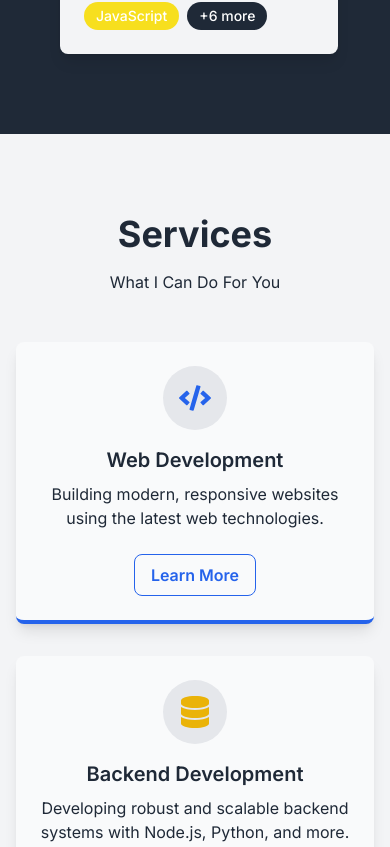
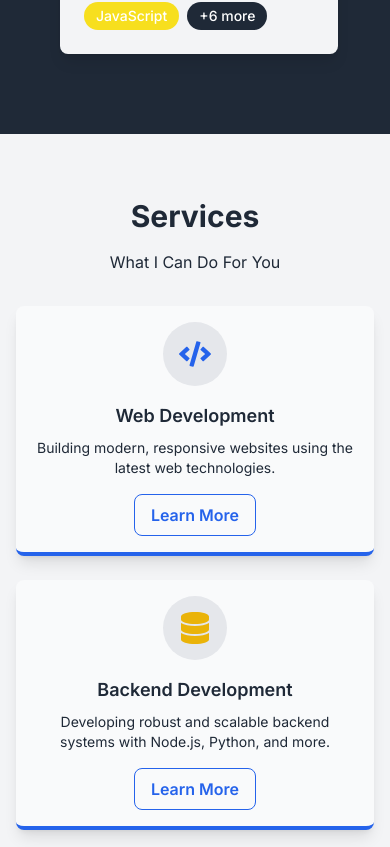
Before and after one commit to LucasNoliveira/portfolio-page, a Next.js app: page / in a window 390 px wide. Shown: the part 4937-5784 px from the top of the page. Built offline with nearby package versions, Linux system fonts and the light colour scheme.

Commit message:
Services responsivity

```diff
--- a/src/app/components/Services.tsx
+++ b/src/app/components/Services.tsx
@@ -10,18 +10,18 @@ const ServicesSection: FC = () => {
     const isInView = useInView(ref, { amount: 0.4, once: true });
 
     return (
-        <section ref={ref} className="bg-gray-100 py-20 border-b-4 border-gray-300" id="services">
+        <section ref={ref} className="bg-gray-100 py-16 sm:py-20 lg:py-24 border-b-4 border-gray-300" id="services">
             <div className="container mx-auto px-4">
-                <div className="text-center mb-12">
-                    <h2 className="text-4xl font-bold text-gray-800">
+                <div className="text-center mb-8 sm:mb-12">
+                    <h2 className="text-3xl sm:text-4xl lg:text-5xl font-bold text-gray-800">
                         {translations.servicesTitle}
                     </h2>
-                    <p className="mt-4 text-gray-800">
+                    <p className="mt-4 text-gray-800 text-base sm:text-lg lg:text-xl">
                         {translations.servicesSubtitle}
                     </p>
                 </div>
 
-                <div className="flex flex-wrap justify-center gap-8">
+                <div className="flex flex-wrap justify-center gap-6 md:gap-8 lg:gap-10">
                     {translations.servicesList.map((service: any, index: number) => (
                         <ServiceCard
                             key={index}
@@ -59,23 +59,23 @@ const ServiceCard: FC<ServiceCardProps> = ({ service, isInView, index }) => {
 
     return (
         <motion.div
-            className="w-full md:w-1/3 lg:w-1/4 p-6 bg-gray-50 rounded-lg shadow-lg transform transition-transform duration-300 hover:scale-105  border-b-4 border-blue-600"
+            className="w-full sm:w-1/2 md:w-1/3 lg:w-1/4 p-4 sm:p-6 bg-gray-50 rounded-lg shadow-lg transform transition-transform duration-300 hover:scale-105 border-b-4 border-blue-600"
             initial={{ opacity: 0, y: 50 }}
             animate={isInView ? { opacity: 1, y: 0 } : {}}
             transition={{ duration: 0.5, delay: index * 0.2 }}
         >
             <div className="flex flex-col items-center text-center">
-                <div className="mb-4 p-4 rounded-full bg-gray-200">
+                <div className="mb-4 p-4 sm:p-6 rounded-full bg-gray-200">
                     {iconMap[icon]}
                 </div>
-                <h3 className="text-xl font-semibold text-gray-800">
+                <h3 className="text-lg sm:text-xl lg:text-2xl font-semibold text-gray-800">
                     {title}
                 </h3>
-                <p className="text-gray-800 mt-2">
+                <p className="text-gray-800 mt-2 text-sm sm:text-base lg:text-lg">
                     {description}
                 </p>
                 <motion.button
-                    className="rounded-full mt-6 px-4 py-2 rounded-lg font-semibold bg-gray-50 text-blue-600 border border-blue-600 transition-colors duration-300 hover:bg-blue-600 hover:text-gray-50"
+                    className="mt-4 sm:mt-6 px-4 py-2 rounded-lg font-semibold bg-gray-50 text-blue-600 border border-blue-600 transition-colors duration-300 hover:bg-blue-600 hover:text-gray-50"
                     initial={{ opacity: 0 }}
                     animate={{ opacity: 1 }}
                     transition={{ delay: 0.4 }}
```
